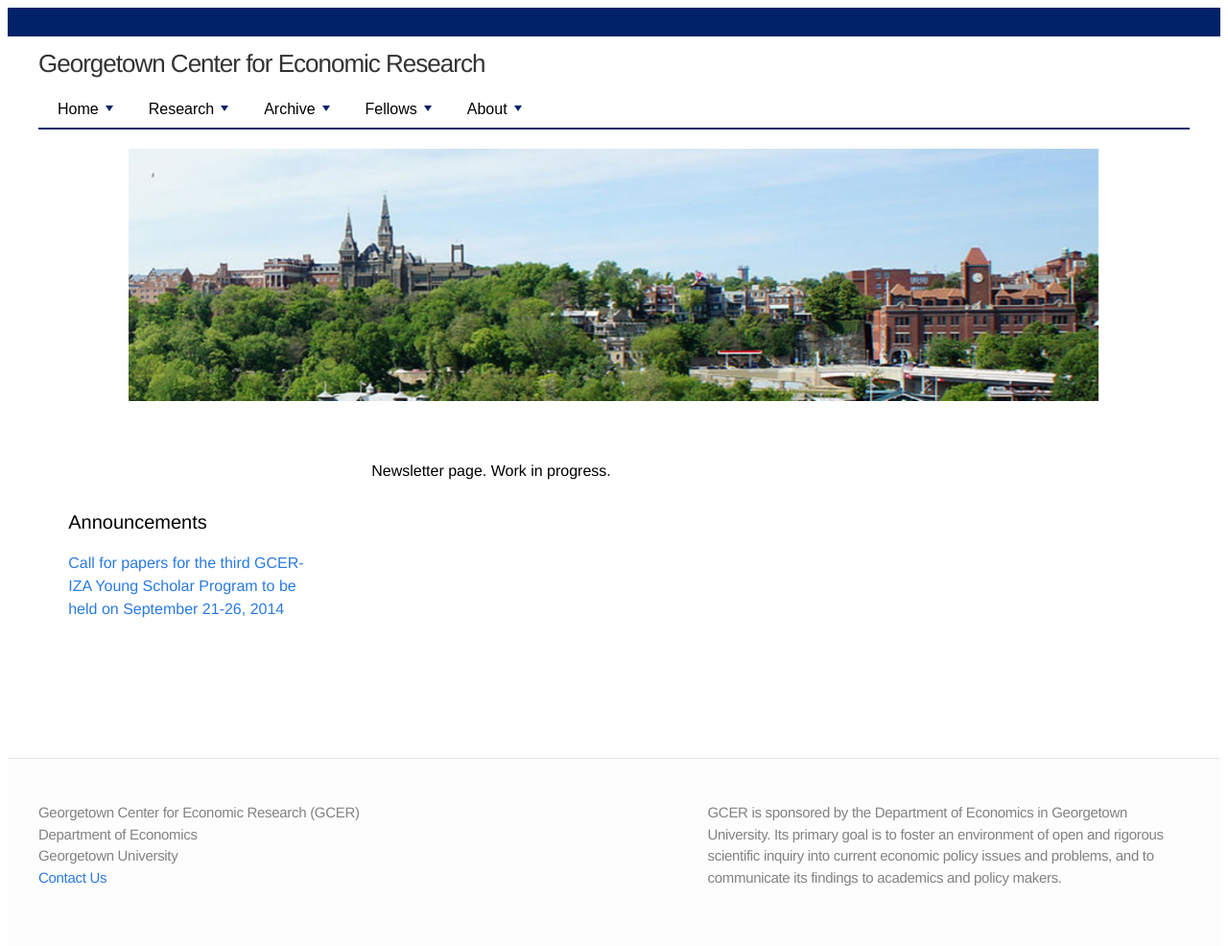
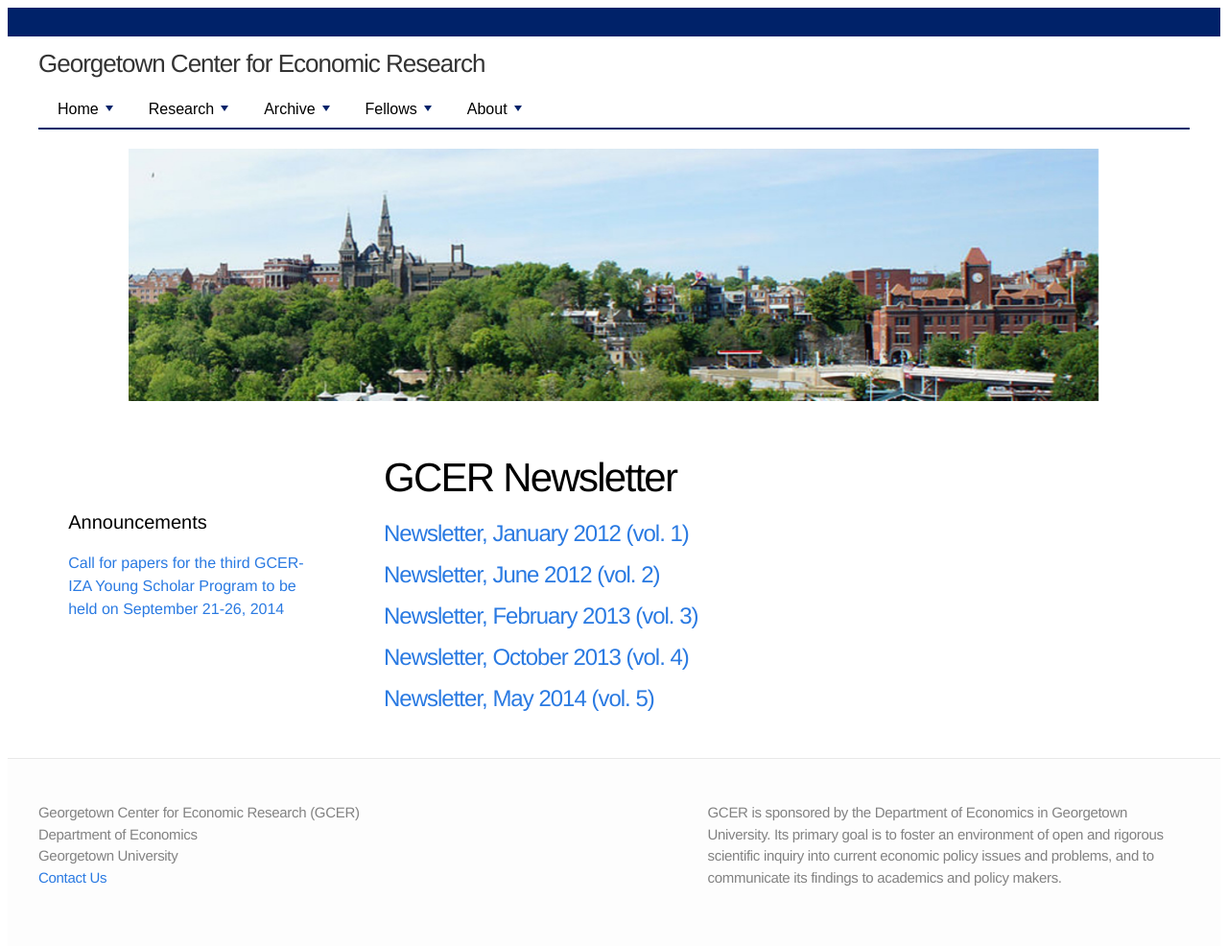
Before and after one commit to georgetown-econ/gcer, a Jekyll site: the page built from newsletter.html, in a window 1280 px wide. Shown: the whole page at 96% size. Built offline with Jekyll 4.4.1, drawn with Linux system fonts in a browser that asks for light colours.

Commit message:
made newsletter page

```diff
--- a/newsletter.html
+++ b/newsletter.html
@@ -1,8 +1,22 @@
 ---
-layout: page
+layout: default
 title: Newsletter
 permalink: /newsletter/
 show-in-nav: "1"
 ---
 
-Newsletter page. Work in progress.
+<div class="home">
+  <div class="content">
+    <div class="section">
+
+      <h1 class="main-page-title">GCER Newsletter</h1>
+
+      <p><span class="section-title"><a href="http://georgetownecondept.cmail1.com/t/ViewEmail/j/D88FEC60C3B71A49/3E148BFEDCDFB0B82540EF23F30FEDED">Newsletter, January 2012 (vol. 1)</a></span></p>
+      <p><span class="section-title"><a href="http://georgetownecondept.cmail3.com/t/ViewEmail/j/CAFB61052A3C9917/80D241AEC8F6D80B44D0DD5392A9C75A">Newsletter, June 2012 (vol. 2)</a></span></p>
+      <p><span class="section-title"><a href="http://georgetownecondept.createsend1.com/t/ViewEmail/j/EB1C5741286965C7">Newsletter, February 2013 (vol. 3)</a></span></p>
+      <p><span class="section-title"><a href="http://georgetownecondept.createsend1.com/t/ViewEmail/j/EB1C5741286965C7">Newsletter, October 2013 (vol. 4)</a></span></p>
+      <p><span class="section-title"><a href="http://georgetownecondept.cmail1.com/t/ViewEmail/j/81C0D61FAFBF6EF4/3E148BFEDCDFB0B82540EF23F30FEDED">Newsletter, May 2014 (vol. 5)</a></span></p>
+
+    </div>
+  </div>
+</div>
```
Also changed, not shown: calendar.html (added, +8 -0 lines), assets/images/initiatives2013.jpg (added), assets/images/repec.gif (added), 1 other file.
